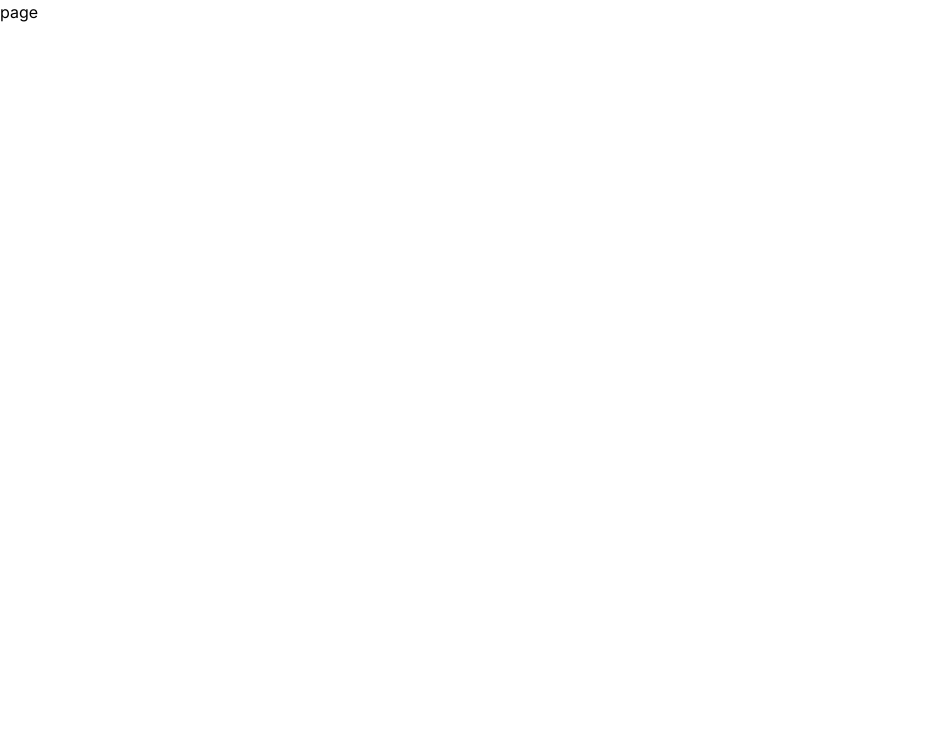
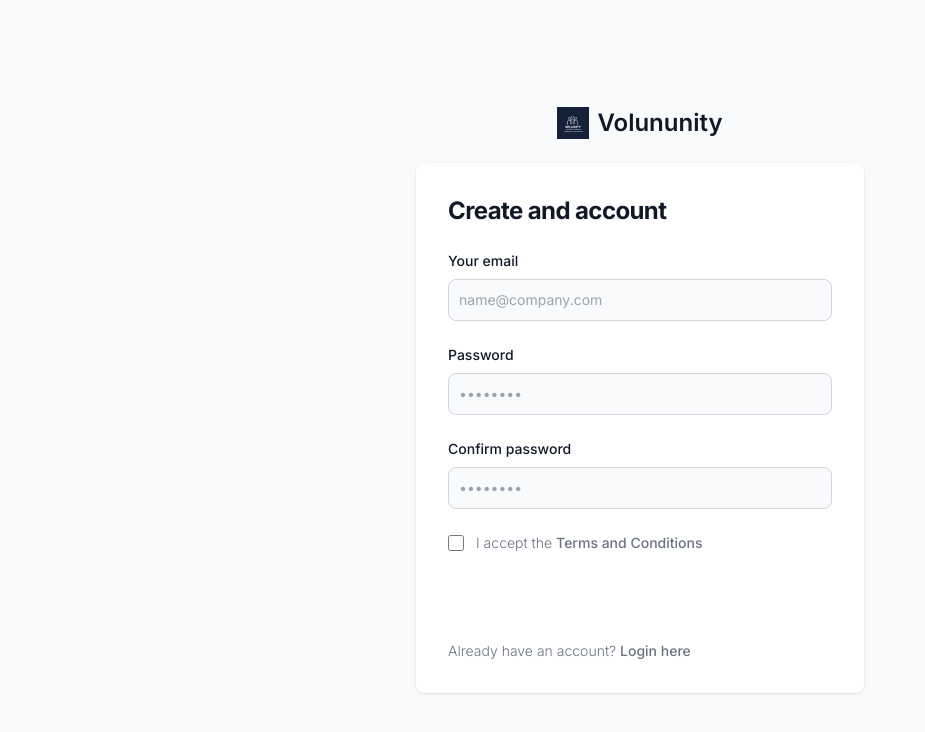
Before and after one commit to Mastermind730/HM0026_Masterminds, a Next.js app: page /signup in a window 1280 px wide. Shown: the top 732 px of the page, without its empty margins (0-925 px from the left). Built offline with nearby package versions, Linux system fonts and the light colour scheme.

Commit message:
added signup page and backend code for login and signup

```diff
--- a/package.json
+++ b/package.json
@@ -9,6 +9,9 @@
     "lint": "next lint"
   },
   "dependencies": {
+    "crypto-js": "^4.2.0",
+    "jsonwebtoken": "^9.0.2",
+    "mongoose": "^8.1.3",
     "next": "14.1.0",
     "react": "^18",
     "react-dom": "^18",
--- /dev/null
+++ b/src/app/api/login/route.js
@@ -0,0 +1,54 @@
+import mongoose from "mongoose";
+import UserModel from "@/lib/model/users";
+import { connectionSrt } from "@/lib/dbconnect";
+import { NextResponse } from "next/server";
+import jwt from 'jsonwebtoken';
+import CryptoJS from 'crypto-js';
+
+export async function POST(req) {
+  try {
+    const { email, password } = await req.json();
+    console.log(email, password);
+
+    // Connect to MongoDB
+    await mongoose.connect(connectionSrt);
+
+    // Find a user with the provided email
+    let user = await UserModel.findOne({ email: email });
+
+    if (user) {
+      // Decrypt the stored password
+      var bytes = CryptoJS.AES.decrypt(user.password, "secret123");
+      var originalText = bytes.toString(CryptoJS.enc.Utf8);
+
+      // Check if the provided password matches the user's password
+      if (originalText === password && email === user.email) {
+        var token = jwt.sign({ success: true, email: user.email, password: user.password }, 'jwtsecret');
+        console.log("token", token);
+
+        // Send the token as part of a JSON object
+        return NextResponse.json({
+          token: token,
+          success: true
+        });
+      } else {
+        // Return error message if password is incorrect
+        return NextResponse.json({
+          error: "Invalid Credentials",
+          success: false,
+        });
+      }
+    } else {
+      // Return error message if user doesn't exist
+      return NextResponse.json({ error: "User doesn't exist", success: false });
+    }
+  } catch (error) {
+    console.error("Error:", error.message);
+
+    // Make sure to close the MongoDB connection in case of an error
+    await mongoose.connection.close();
+
+    // Return error message for the client
+    return NextResponse.json({ error: "Connection failed", success: false });
+  }
+}
--- /dev/null
+++ b/src/app/api/signup/route.js
@@ -0,0 +1,39 @@
+import mongoose from "mongoose";
+import UserModel from "@/lib/model/users";
+import { connectionSrt } from "@/lib/dbconnect";
+import { NextResponse } from "next/server";
+import CryptoJS from 'crypto-js';
+
+
+export async function POST(req) {
+  try {
+    const { name, email, password } = await req.json();
+console.log(name,email,password)
+    // Connect to MongoDB
+    await mongoose.connect(connectionSrt);
+    // var ciphertext = CryptoJS.AES.encrypt('my message', 'secret key 123').toString();
+
+    // Create a new user instance
+
+    let newUser = new UserModel({
+      name: name,
+      email: email,
+      password: CryptoJS.AES.encrypt(password, 'secret123').toString(),
+    });
+
+    // Save the user to the database
+    const result = await newUser.save();
+
+    // Close the MongoDB connection
+    await mongoose.connection.close();
+
+    return NextResponse.json({result:result,success:true});
+  } catch (error) {
+    console.error("Error:", error.message);
+
+    // Make sure to close the MongoDB connection in case of an error
+    await mongoose.connection.close();
+
+    return NextResponse.json({ error: "Connection failed", success: false });
+  }
+}
--- a/src/app/login/page.js
+++ b/src/app/login/page.js
@@ -1,20 +1,24 @@
+import Image from 'next/image'
+import Link from 'next/link'
 import React from 'react'
 
 const page = () => {
   return (
     <section className="bg-gray-50 dark:bg-gray-900">
   <div className="flex flex-col items-center justify-center px-6 py-8 mx-auto md:h-screen lg:py-0">
-    <a
+    <Link
       href="#"
       className="flex items-center mb-6 text-2xl font-semibold text-gray-900 dark:text-white"
     >
-      <img
+      <Image
         className="w-8 h-8 mr-2"
-        src="https://flowbite.s3.amazonaws.com/blocks/marketing-ui/logo.svg"
+        src={"/images/Logo.png"}
         alt="logo"
+        width={200}
+        height={200}
       />
-      Flowbite
-    </a>
+      Volununity
+    </Link>
     <div className="w-full bg-white rounded-lg shadow dark:border md:mt-0 sm:max-w-md xl:p-0 dark:bg-gray-800 dark:border-gray-700">
       <div className="p-6 space-y-4 md:space-y-6 sm:p-8">
         <h1 className="text-xl font-bold leading-tight tracking-tight text-gray-900 md:text-2xl dark:text-white">
@@ -88,12 +92,12 @@
           </button>
           <p className="text-sm font-light text-gray-500 dark:text-gray-400">
             Don’t have an account yet?{" "}
-            <a
-              href="#"
+            <Link
+              href="/signup"
               className="font-medium text-primary-600 hover:underline dark:text-primary-500"
             >
               Sign up
-            </a>
+            </Link>
           </p>
         </form>
       </div>
--- a/src/app/signup/page.js
+++ b/src/app/signup/page.js
@@ -1,8 +1,123 @@
+import Link from 'next/link'
 import React from 'react'
-
+import Image from 'next/image'
 const page = () => {
   return (
-    <div>page</div>
+    <section className="bg-gray-50 dark:bg-gray-900">
+  <div className="flex flex-col items-center justify-center px-6 py-8 mx-auto md:h-screen lg:py-0">
+    <Link
+      href="#"
+      className="flex items-center mb-6 text-2xl font-semibold text-gray-900 dark:text-white"
+    >
+      <Image
+        className="w-8 h-8 mr-2"
+        src={"/images/Logo.png"}
+        alt="logo"
+        width={200}
+        height={200}
+      />
+      Volununity
+    </Link>
+    <div className="w-full bg-white rounded-lg shadow dark:border md:mt-0 sm:max-w-md xl:p-0 dark:bg-gray-800 dark:border-gray-700">
+      <div className="p-6 space-y-4 md:space-y-6 sm:p-8">
+        <h1 className="text-xl font-bold leading-tight tracking-tight text-gray-900 md:text-2xl dark:text-white">
+          Create and account
+        </h1>
+        <form className="space-y-4 md:space-y-6" action="#">
+          <div>
+            <label
+              htmlFor="email"
+              className="block mb-2 text-sm font-medium text-gray-900 dark:text-white"
+            >
+              Your email
+            </label>
+            <input
+              type="email"
+              name="email"
+              id="email"
+              className="bg-gray-50 border border-gray-300 text-gray-900 sm:text-sm rounded-lg focus:ring-primary-600 focus:border-primary-600 block w-full p-2.5 dark:bg-gray-700 dark:border-gray-600 dark:placeholder-gray-400 dark:text-white dark:focus:ring-blue-500 dark:focus:border-blue-500"
+              placeholder="name@company.com"
+              required=""
+            />
+          </div>
+          <div>
+            <label
+              htmlFor="password"
+              className="block mb-2 text-sm font-medium text-gray-900 dark:text-white"
+            >
+              Password
+            </label>
+            <input
+              type="password"
+              name="password"
+              id="password"
+              placeholder="••••••••"
+              className="bg-gray-50 border border-gray-300 text-gray-900 sm:text-sm rounded-lg focus:ring-primary-600 focus:border-primary-600 block w-full p-2.5 dark:bg-gray-700 dark:border-gray-600 dark:placeholder-gray-400 dark:text-white dark:focus:ring-blue-500 dark:focus:border-blue-500"
+              required=""
+            />
+          </div>
+          <div>
+            <label
+              htmlFor="confirm-password"
+              className="block mb-2 text-sm font-medium text-gray-900 dark:text-white"
+            >
+              Confirm password
+            </label>
+            <input
+              type="confirm-password"
+              name="confirm-password"
+              id="confirm-password"
+              placeholder="••••••••"
+              className="bg-gray-50 border border-gray-300 text-gray-900 sm:text-sm rounded-lg focus:ring-primary-600 focus:border-primary-600 block w-full p-2.5 dark:bg-gray-700 dark:border-gray-600 dark:placeholder-gray-400 dark:text-white dark:focus:ring-blue-500 dark:focus:border-blue-500"
+              required=""
+            />
+          </div>
+          <div className="flex items-start">
+            <div className="flex items-center h-5">
+              <input
+                id="terms"
+                aria-describedby="terms"
+                type="checkbox"
+                className="w-4 h-4 border border-gray-300 rounded bg-gray-50 focus:ring-3 focus:ring-primary-300 dark:bg-gray-700 dark:border-gray-600 dark:focus:ring-primary-600 dark:ring-offset-gray-800"
+                required=""
+              />
+            </div>
+            <div className="ml-3 text-sm">
+              <label
+                htmlFor="terms"
+                className="font-light text-gray-500 dark:text-gray-300"
+              >
+                I accept the{" "}
+                <a
+                  className="font-medium text-primary-600 hover:underline dark:text-primary-500"
+                  href="#"
+                >
+                  Terms and Conditions
+                </a>
+              </label>
+            </div>
+          </div>
+          <button
+            type="submit"
+            className="w-full text-white bg-primary-600 hover:bg-primary-700 focus:ring-4 focus:outline-none focus:ring-primary-300 font-medium rounded-lg text-sm px-5 py-2.5 text-center dark:bg-primary-600 dark:hover:bg-primary-700 dark:focus:ring-primary-800"
+          >
+            Create an account
+          </button>
+          <p className="text-sm font-light text-gray-500 dark:text-gray-400">
+            Already have an account?{" "}
+            <Link
+              href="/login"
+              className="font-medium text-primary-600 hover:underline dark:text-primary-500"
+            >
+              Login here
+            </Link>
+          </p>
+        </form>
+      </div>
+    </div>
+  </div>
+</section>
+
   )
 }
 
--- /dev/null
+++ b/src/lib/dbconnect.js
@@ -0,0 +1,2 @@
+const {username,password}=process.env;
+export const connectionSrt=`mongodb+srv://beastsourav09:${password}@cluster0.rrohtve.mongodb.net/Volununity?retryWrites=true&w=majority`;
--- /dev/null
+++ b/src/lib/model/users.js
@@ -0,0 +1,11 @@
+import mongoose from "mongoose";
+
+const userSchema = new mongoose.Schema({
+    name: { type: String, required: true },
+    email: { type: String, required: true },
+    password: { type: String, required: true },
+}, { timestamps: true });
+
+const UserModel = mongoose.models.users || mongoose.model("users", userSchema);
+
+export default UserModel;
```
Also changed, not shown: 1 other file (tests, documents, lock files or other folders).
